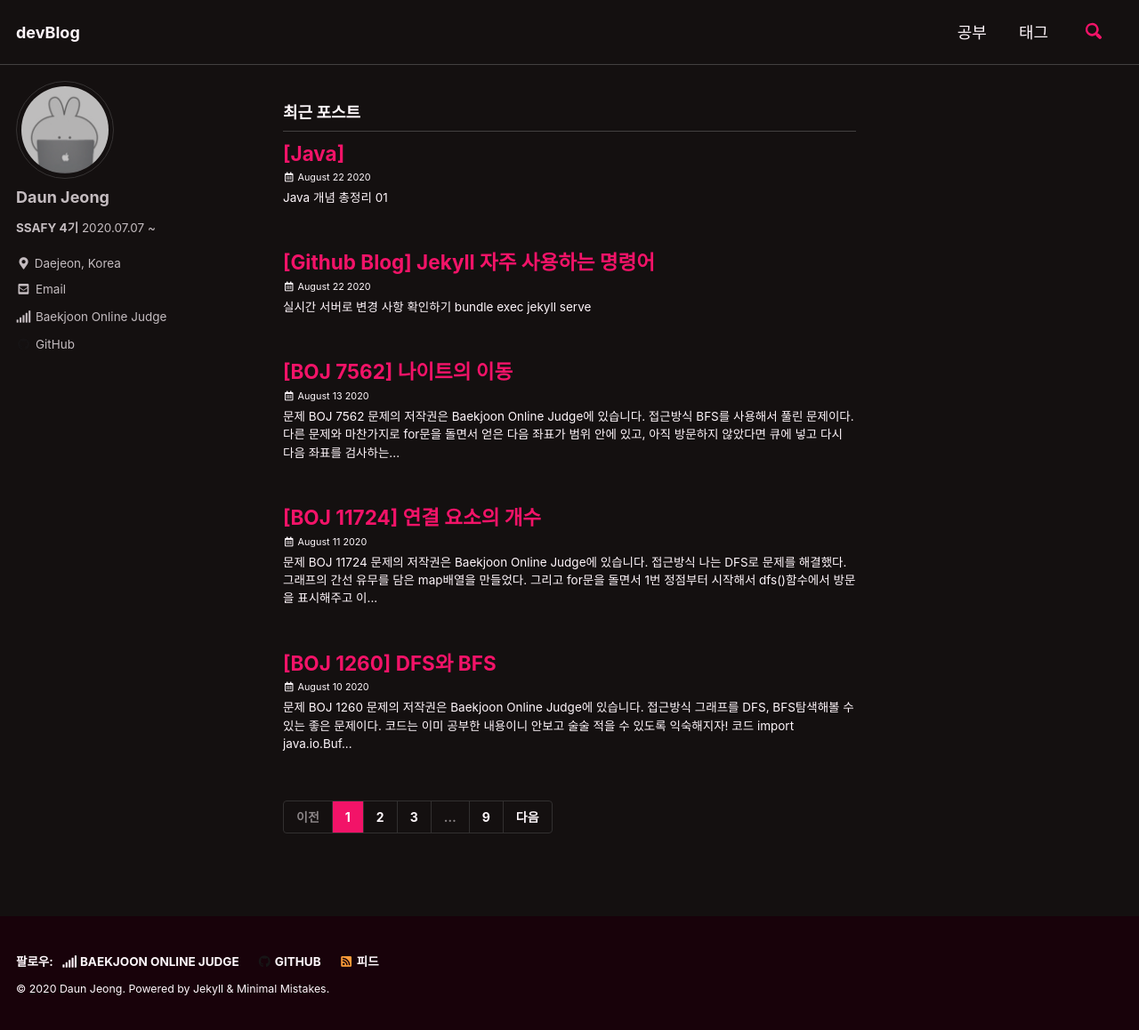
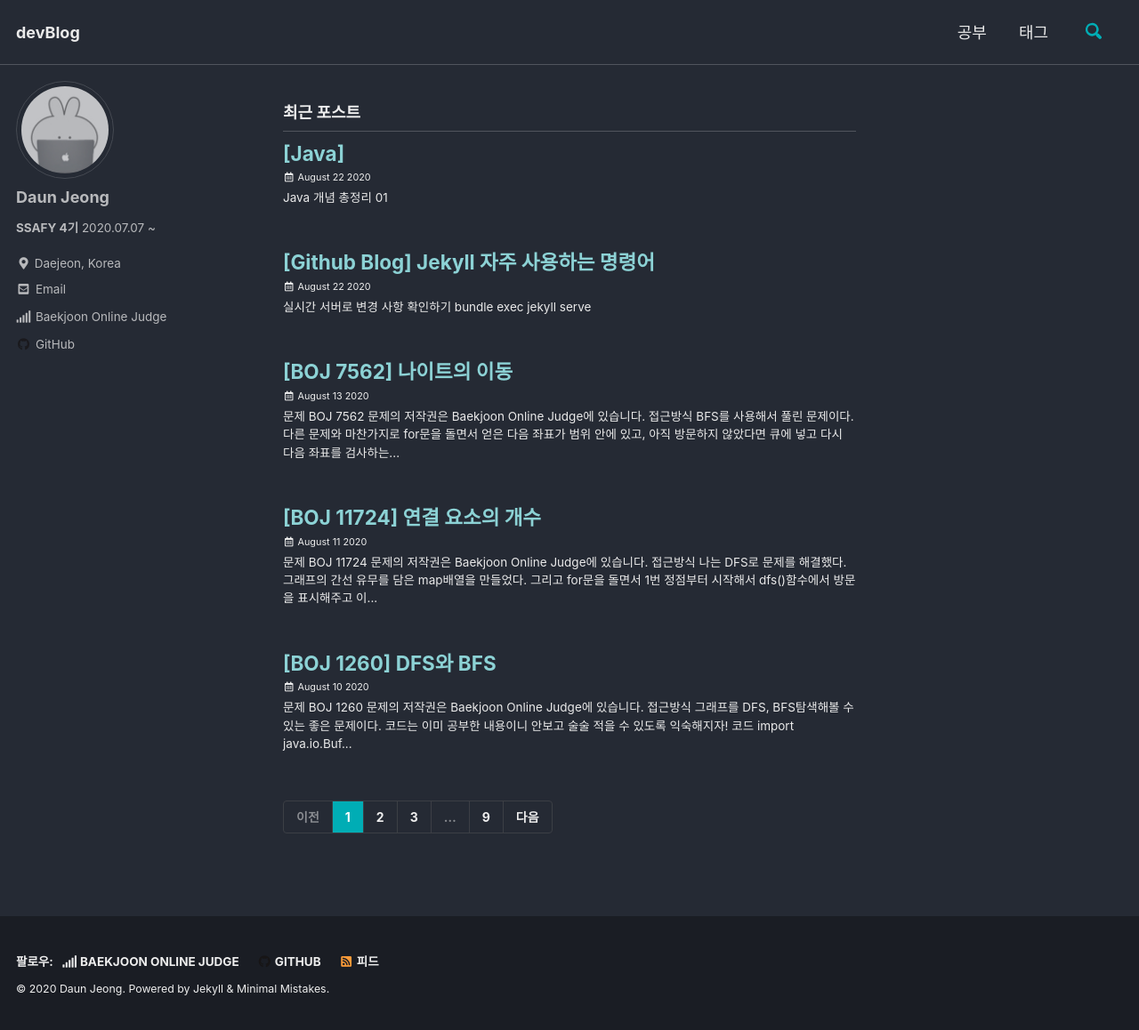
Before and after one commit to dovvn/dovvn.github.io, a Jekyll site: the page built from index.html, in a window 1280 px wide and 1158 px high. Shown: the whole window at 89% size. Built offline with Jekyll 4.4.1, drawn with Linux system fonts in a browser that asks for light colours; cached includes are drawn as plain includes; the list of posts is cut into pages by our own code.

Commit message:
Update git skin to dark

```diff
--- a/_config.yml
+++ b/_config.yml
@@ -12,7 +12,7 @@
 
 # theme                  : "minimal-mistakes-jekyll"
 remote_theme: "mmistakes/minimal-mistakes@4.19.3"
-minimal_mistakes_skin    : "neon" #"contrast" "air", "aqua", "dark", "dirt", "neon", "mint", "plum", "sunrise"
+minimal_mistakes_skin    : "dark" #"contrast" "air", "aqua", "dark", "dirt", "neon", "mint", "plum", "sunrise"
 
 # Site Settings
 locale                   : "ko-KR"
```
